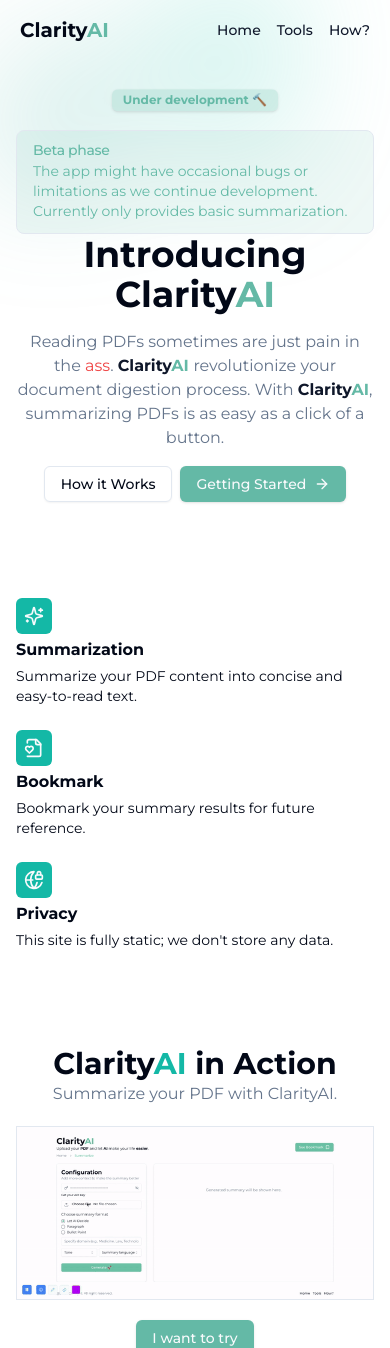
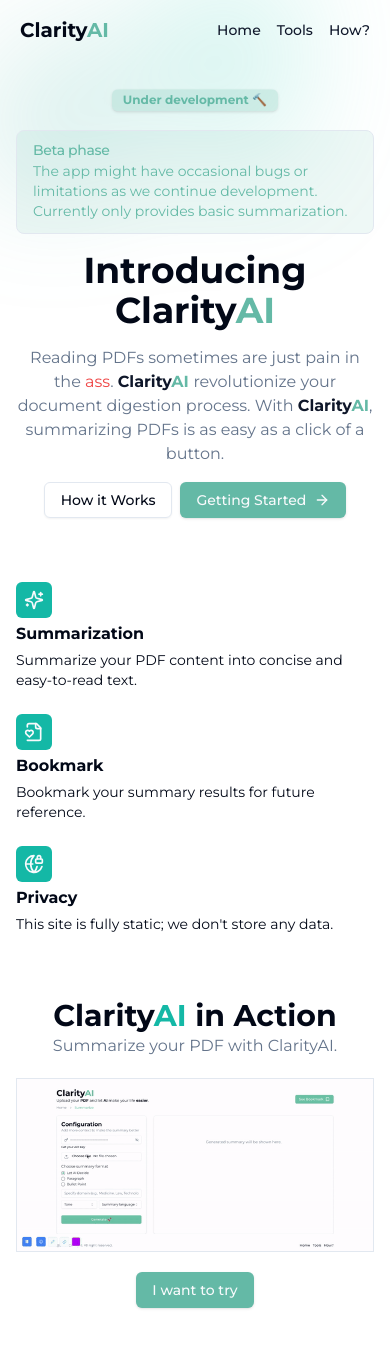
Before and after one commit to agusbw/ClarityAI, a Next.js app: page / in a window 390 px wide. Shown: the top 1348 px of the page. Built offline with nearby package versions, Linux system fonts and the light colour scheme.

Commit message:
fix: change margin

```diff
--- a/src/app/(general)/_components/feature.tsx
+++ b/src/app/(general)/_components/feature.tsx
@@ -20,7 +20,7 @@ import React from "react";
 
 export default function Feature() {
   return (
-    <section className="my-24">
+    <section className="my-16 lg:my-24">
       <div className="grid grid-cols-1 space-y-6 md:max-w-none md:grid-cols-3 md:space-x-4 md:space-y-0">
         {featureList.map((feat) => (
           <FeatureCard
--- a/src/app/(general)/page.tsx
+++ b/src/app/(general)/page.tsx
@@ -7,7 +7,7 @@ import GIFExample from "./_components/gif-example";
 export default function HomePage() {
   return (
     <div className="flex w-full flex-col items-center justify-center px-4 pt-8 lg:px-40 lg:pt-16 xl:px-80">
-      <section className="flex flex-col items-center gap-4">
+      <section className="mb-4 flex flex-col items-center gap-4">
         <Badge className="animate-bounce">Under development 🔨</Badge>
         <Alert className="bg-accent/10 lg:max-w-lg">
           <AlertTitle className="text-accent">Beta phase</AlertTitle>
```
